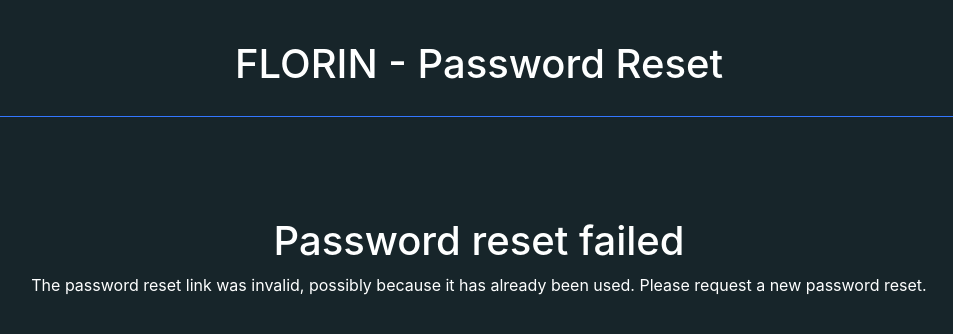
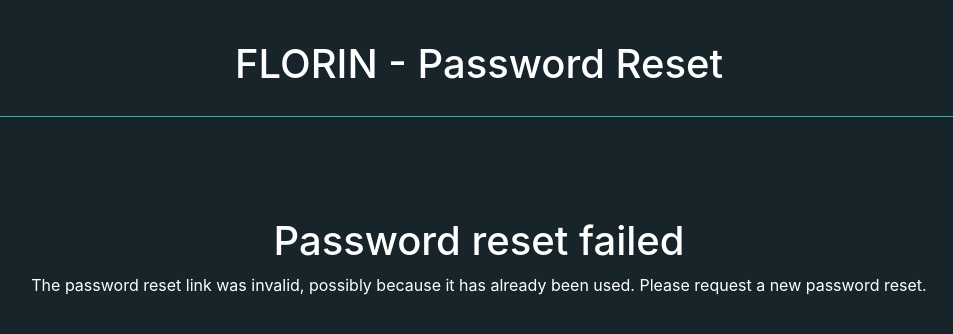
Before and after one commit to Fleetabix/cs261_cswk, a Django app: page /accounts/reset/1/1/ in a window 1280 px wide. Shown: the top 334 px of the page, without its empty margins (161-1114 px from the left). Run offline with Django 3.2, Linux system fonts and the light colour scheme; some libraries are stand-ins or nearby versions.

Commit message:
changed accent colour

```diff
--- a/templates/registration/registration_base.html
+++ b/templates/registration/registration_base.html
@@ -5,7 +5,11 @@
     :root {
         --bg-colour:  #17252A;
         --fg-colour: #FEFFFF;
-        --accent-colour: #3377FF;
+        --accent-colour: #3AAfA9;
+    }
+
+    a, a:hover {
+        color: var(--accent-colour);
     }
 
     html, body {
```
